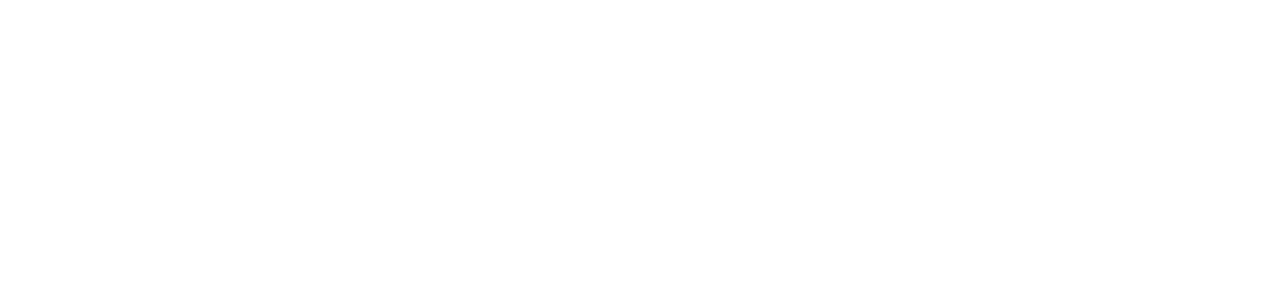
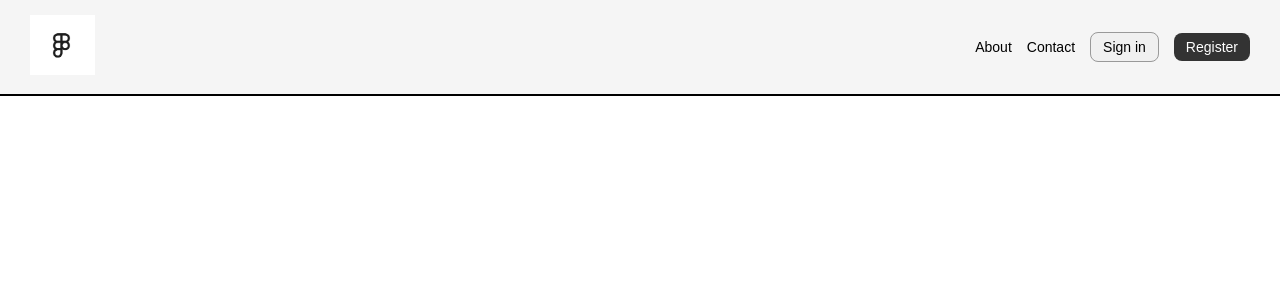
Before and after one commit to alyaver/DockVision, a React (Vite) app in the folder client/: page /sign-in in a window 1280 px wide. Before the commit this address had no page. Shown: the top 300 px of the page. Built offline with nearby package versions, Linux system fonts and the light colour scheme.

Commit message:
Sign In page files added w/ NavBar

```diff
--- a/client/src/App.jsx
+++ b/client/src/App.jsx
@@ -6,6 +6,7 @@
 import Dashboard from './pages/Dashboard';
 import Confirmation from './pages/Confirmation';
 import ConfigurationSettings from "./pages/ConfigurationSettings.jsx";
+import SignIn from "./pages/SignIn.jsx";
 
 function App() {
   return (
@@ -18,6 +19,7 @@
         <Route path="/dashboard" element={<Dashboard />} />
         <Route path="/confirmation" element={<Confirmation />} />
         <Route path="/configuration-settings" element={<ConfigurationSettings />} />
+        <Route path="/sign-in" element={<SignIn />} />
       </Routes>
     </Router>
   );
--- /dev/null
+++ b/client/src/SignIn.css
@@ -0,0 +1,5 @@
+/*Sign In Page*/
+.sign-in-page {
+  padding: 40px 24px 80px;
+  font-family: 'Segoe UI', Tahoma, Geneva, Verdana, sans-serif;
+}
--- a/client/src/components/Navigation.jsx
+++ b/client/src/components/Navigation.jsx
@@ -26,7 +26,7 @@
         )}
 
         <li>
-          <Link to="/login" className="nav-button">Sign in</Link>
+          <Link to="/sign-in" className="nav-button">Sign in</Link>
         </li>
         <li>
           <Link to="/register" className="nav-button nav-button-dark">Register</Link>
--- /dev/null
+++ b/client/src/pages/SignIn.jsx
@@ -0,0 +1,16 @@
+import Navigation from '../components/Navigation';
+import '../SignIn.css';
+import '../NavBar.css';
+
+const SignIn = () => {
+  return(
+    <>
+      <Navigation />
+        <main className = "sign-in-page">
+
+        </main>
+    </>
+  );
+};
+
+export default SignIn;
```
